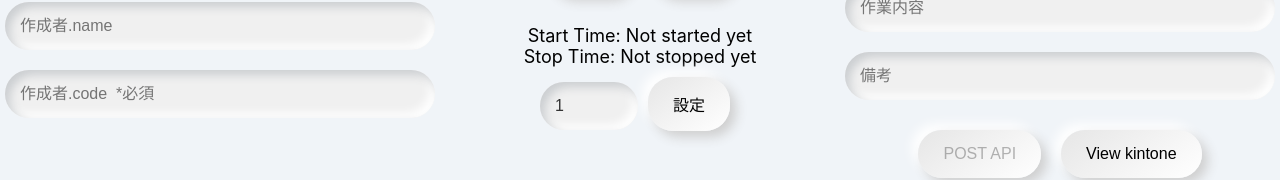
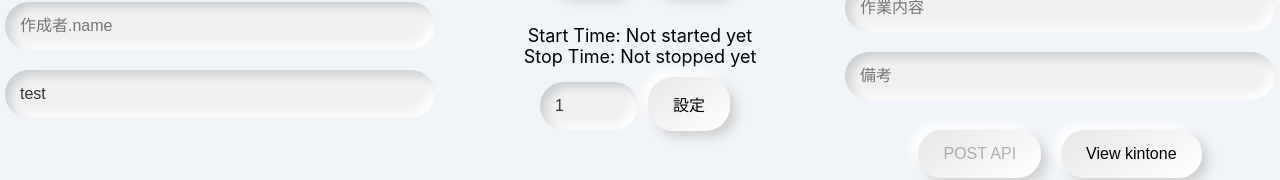
Before and after one commit to yukichi0324/Project-Timer, a React (Create React App) app: page / in a window 1280 px wide. Shown: the part 452-632 px from the top of the page. Built offline with nearby package versions, Linux system fonts and the light colour scheme.

Commit message:
テスト用に設定したユーザー名

```diff
--- a/src/App.tsx
+++ b/src/App.tsx
@@ -214,7 +214,7 @@ const App: React.FC = () => {
   const [appId, setAppId] = useState("3");
 
   const [createUserName, setCreateUserName] = useState("");
-  const [createUserCode, setCreateUserCode] = useState("");
+  const [createUserCode, setCreateUserCode] = useState("test");
 
   const [workDescription, setWorkDescription] = useState("");
 
```
